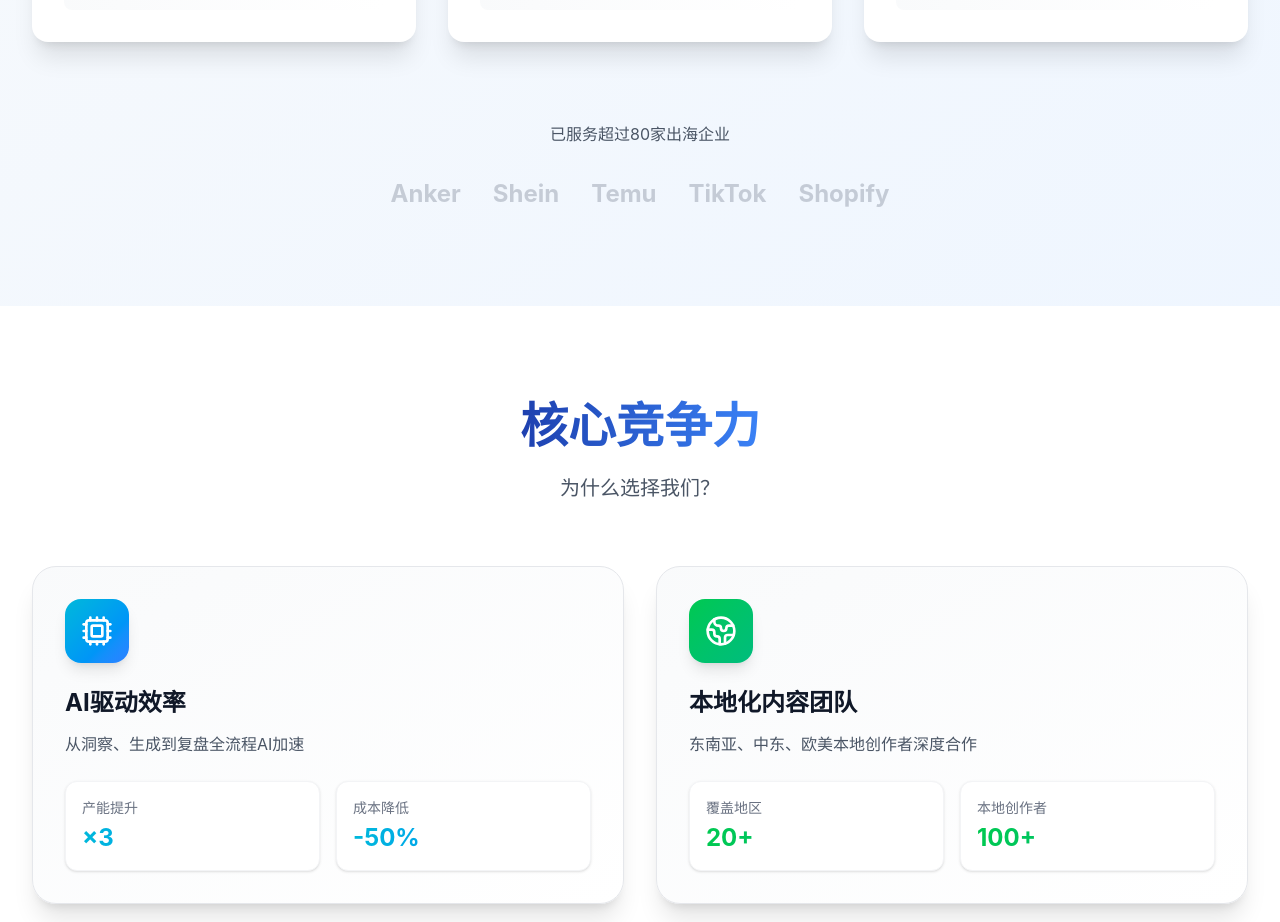
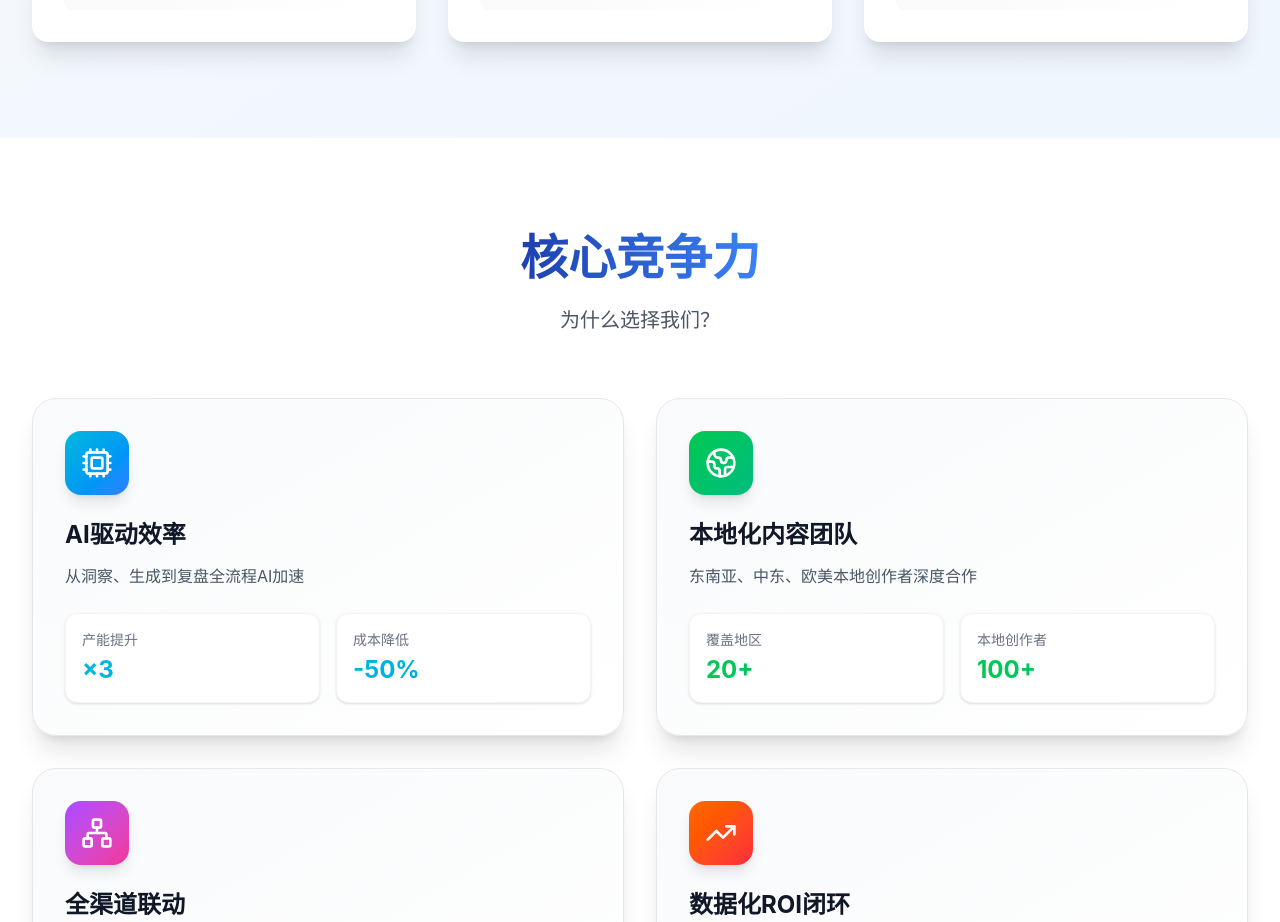
Before and after one commit to liangwei/kuaikuaichuhai-website, a Next.js app: page / in a window 1280 px wide. Shown: the part 5832-6754 px from the top of the page. Built offline with nearby package versions, Linux system fonts and the light colour scheme.

Commit message:
feat：修改

```diff
--- a/components/Cases.tsx
+++ b/components/Cases.tsx
@@ -139,8 +139,8 @@ export default function Cases() {
           ))}
         </div>
 
-        {/* 信任徽章 */}
-        <motion.div
+        {/* 信任徽章 - 暂时隐藏 */}
+        {/* <motion.div
           initial={{ opacity: 0, y: 30 }}
           animate={isInView ? { opacity: 1, y: 0 } : {}}
           transition={{ duration: 0.6, delay: 0.8 }}
@@ -157,7 +157,7 @@ export default function Cases() {
               </div>
             ))}
           </div>
-        </motion.div>
+        </motion.div> */}
       </div>
     </section>
   );
```
